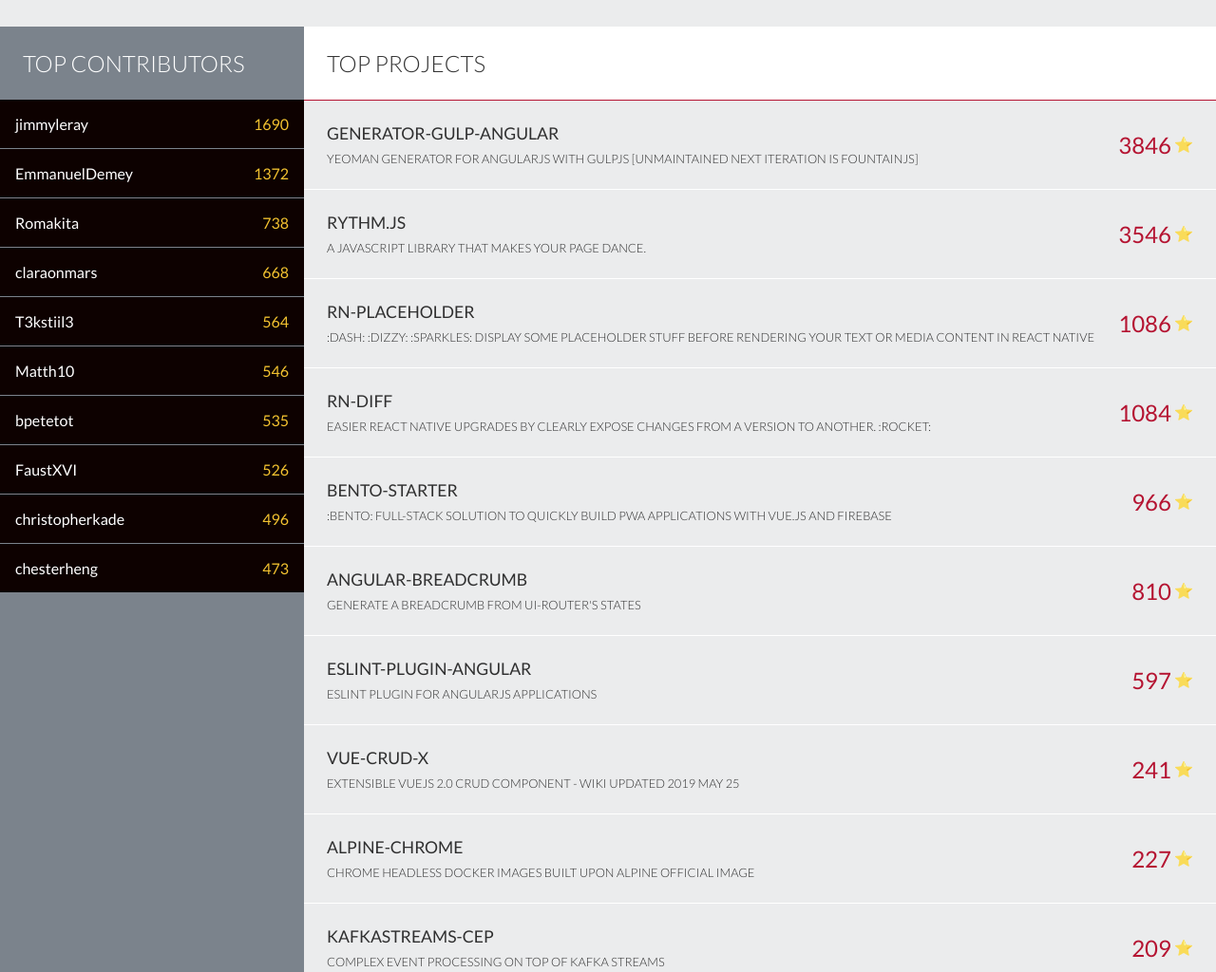
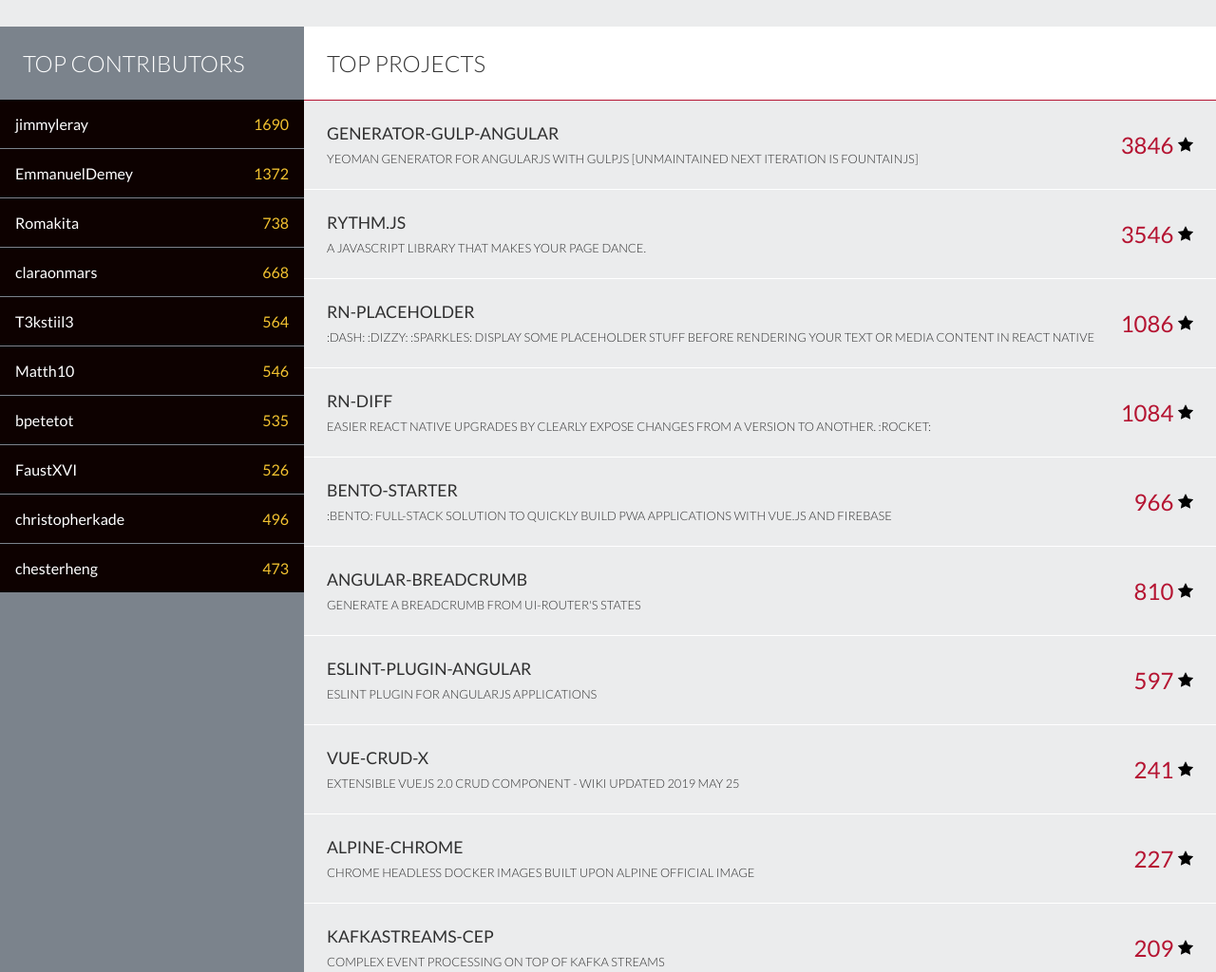
Before and after one commit to zenika-open-source/oss.zenika.com, a Gatsby site: page / in a window 1280 px wide. Shown: the part 1640-2664 px from the top of the page at 95% size. Built offline with nearby package versions, Linux system fonts and the light colour scheme; Gatsby itself is replaced by a stand-in of ours.

Commit message:
💄 Update star to SVG icon
 #56

```diff
--- a/src/components/Stats/TopProjects/Project/Project.css
+++ b/src/components/Stats/TopProjects/Project/Project.css
@@ -24,8 +24,15 @@
 }
 
 .project__stars {
+  display: flex;
+  align-items: center;
   font-size: 1.5rem;
   font-weight: 400;
   color: #b51432;
   margin-left: auto;
 }
+
+.project__stars > img {
+  width: 1rem;
+  height: 1rem;
+}
--- a/src/components/Stats/TopProjects/Project/Project.js
+++ b/src/components/Stats/TopProjects/Project/Project.js
@@ -1,5 +1,6 @@
 import React from "react"
 
+import star from "./star.svg"
 import "./Project.css"
 
 const Project = ({ title, description, stars, url }) => {
@@ -11,7 +12,11 @@
         </a>
         <div className="project__description">{description}</div>
       </div>
-      <div className="project__stars">{stars}</div>&nbsp;⭐️
+      <div className="project__stars">
+        <span>{stars}</span>
+        &nbsp;
+        <img src={star} alt="" />
+      </div>
     </article>
   )
 }
```
Also changed, not shown: src/components/Stats/TopProjects/Project/star.svg (added).
